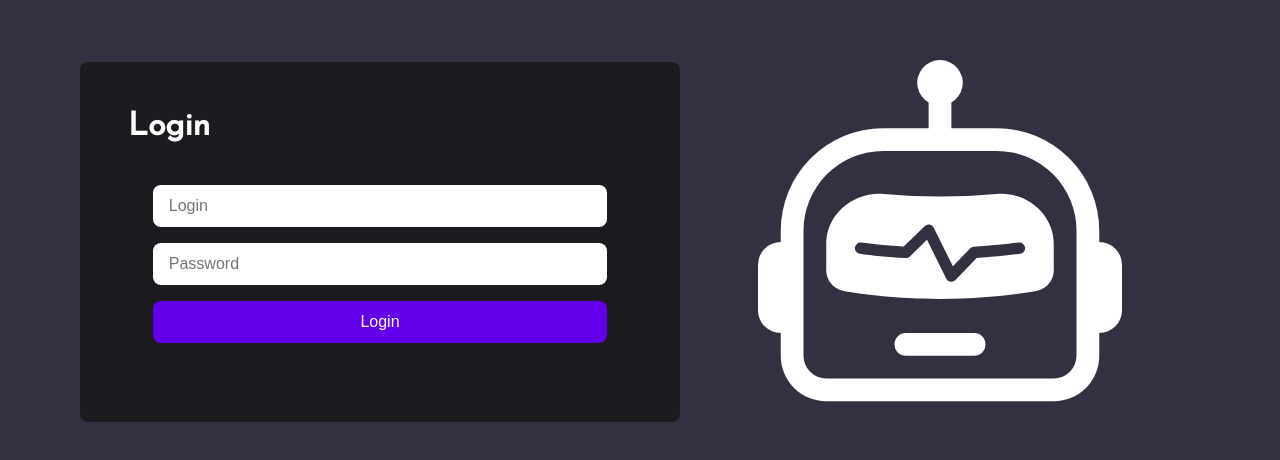
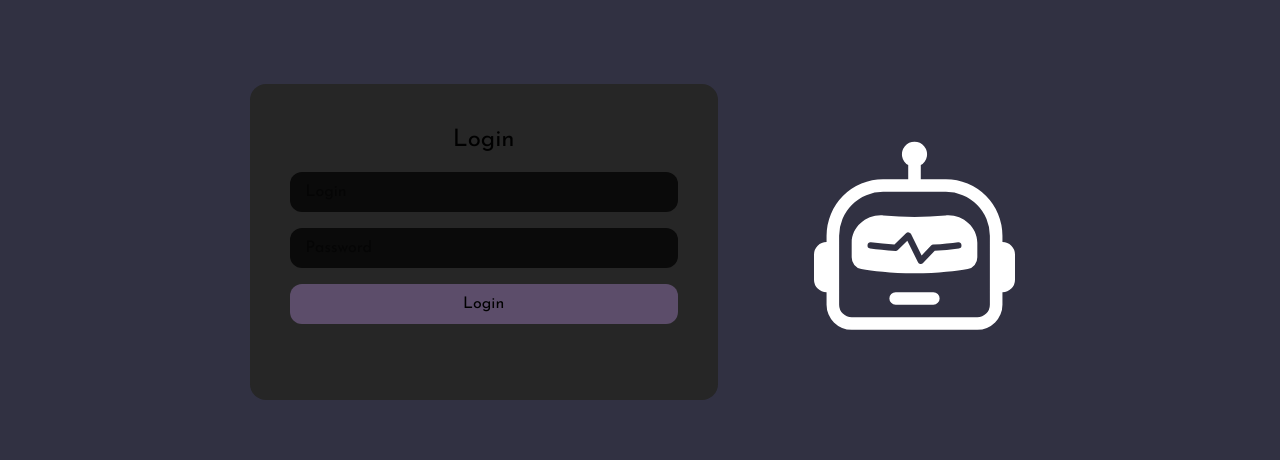
Before and after one commit to wiktormalyska/technologia-cyborga, a React (Vite) app in the folder frontend/: page /login in a window 1280 px wide. Shown: the part 158-618 px from the top of the page. Built offline with nearby package versions, Linux system fonts and the light colour scheme.

Commit message:
migrate style to tailwindcss

```diff
--- a/frontend/index.html
+++ b/frontend/index.html
@@ -6,8 +6,8 @@
     <meta name="viewport" content="width=device-width, initial-scale=1.0" />
     <title>Technologia Cyborga</title>
   </head>
-  <body>
-    <div id="root"></div>
+  <body class="w-full h-[100vh]">
+    <div id="root" class="w-full h-[100vh]"></div>
     <script type="module" src="/src/main.jsx"></script>
   </body>
 </html>
--- a/frontend/package.json
+++ b/frontend/package.json
@@ -10,6 +10,7 @@
     "preview": "vite preview"
   },
   "dependencies": {
+    "@tailwindcss/vite": "^4.0.8",
     "@tanstack/react-query": "^5.64.2",
     "jwt-decode": "^4.0.0",
     "react": "^18.3.1",
@@ -23,12 +24,16 @@
     "@eslint/js": "^9.13.0",
     "@types/react": "^18.3.12",
     "@types/react-dom": "^18.3.1",
+    "@types/tailwindcss": "^3.0.11",
     "@vitejs/plugin-react": "^4.3.3",
+    "autoprefixer": "^10.4.20",
     "eslint": "^9.13.0",
     "eslint-plugin-react": "^7.37.2",
     "eslint-plugin-react-hooks": "^5.0.0",
     "eslint-plugin-react-refresh": "^0.4.14",
     "globals": "^15.11.0",
+    "postcss": "^8.5.3",
+    "tailwindcss": "^4.0.8",
     "vite": "^5.4.10"
   }
 }
--- a/frontend/src/components/BasePage.tsx
+++ b/frontend/src/components/BasePage.tsx
@@ -1,5 +1,4 @@
 import styled from "styled-components"
-import colorPalette from "../values/colorPalette";
 
 interface BasePageProps {
     children?: React.ReactNode;
@@ -12,72 +11,33 @@ interface BasePageProps {
 }
 
 export const BasePage =
-    ({ children, title, description, maximum_width, maximum_height, side_spacing, justifyContent,  ...props }:
+    ({children, title, description, maximum_width, maximum_height, side_spacing, justifyContent, ...props}:
          BasePageProps & React.HTMLAttributes<HTMLDivElement>) => {
         const header = () => {
             if (!title) return null;
             return (
-            <Header>
-                <Title>{title}</Title>
-                {description && <Description>{description}</Description>}
-            </Header>
+                <div className={"w-full p-1 text-center bg-primary rounded-xl mb-1"}>
+                    <div className={"text-2xl text-center font-bold text-text"}
+                    >
+                        {title}
+                    </div>
+
+                    {description && <div className={"text-xl text-center text-secondaryText"}
+                    >
+                        {description}
+                    </div>}
+                </div>
             );
         };
 
         return (
-        <PageBody maximum_width={maximum_width} maximum_height={maximum_height} side_spacing={side_spacing} justify_content={justifyContent}>
+            <div className={"w-full h-full flex flex-col items-center " +
+                    justifyContent || "center" +
+                    side_spacing || "0"
+                }
+            >
                 {header()}
-            <Body className={props.className}>{children}</Body>
-        </PageBody>
+                <div className={props.className+ " flex flex-wrap gap-1 w-full justify-center"}>{children}</div>
+            </div>
         );
     };
-
-interface PageBodyProps {
-    maximum_width?: string;
-    maximum_height?: string;
-    side_spacing?: string;
-    justify_content? : string;
-}
-
-const PageBody = styled.div<PageBodyProps>`
-    width: 100%;
-    height: 100%;
-    display: flex;
-    flex-direction: column;
-    align-items: center;
-    justify-content: ${(props) => props.justify_content || "center"};
-    padding: ${(props) => props.side_spacing || "0"};
-    @media (max-width: ${(props) => props.maximum_width || "768px"}) {
-        padding: 1rem;
-    }
-`;
-
-const Title = styled.h1`
-    font-size: 2.5rem;
-    text-align: center;
-    font-weight: bold;
-    color: ${colorPalette.text.hex};
-`;
-
-const Description = styled.p`
-    font-size: 1.2rem;
-    text-align: center;
-    color: ${colorPalette.secondaryText.hex};
-`;
-
-const Header = styled.div`
-    width: 100%;
-    padding: 1rem;
-    text-align: center;
-    background-color: ${colorPalette.primary.hex};
-    border-radius: 8px;
-    margin-bottom: 1rem;
-`;
-
-const Body = styled.div`
-    display: flex;
-    flex-wrap: wrap;
-    gap: 1rem;
-    width: 100%;
-    justify-content: center;
-`;
--- a/frontend/src/components/Footer.tsx
+++ b/frontend/src/components/Footer.tsx
@@ -1,10 +1,9 @@
 import * as React from 'react';
 import styled from 'styled-components';
 import {Link} from "react-router-dom";
-import colorPalette from "../values/colorPalette";
 
 const FooterWrapper = styled.footer`
-    background-color: ${colorPalette.buttonBackground.hex};
+    background-color: #100F10;
     color: white;
     text-align: center;
     padding: 1rem 0;
--- a/frontend/src/index.css
+++ b/frontend/src/index.css
@@ -1,21 +1,25 @@
 @import url('https://fonts.googleapis.com/css2?family=Josefin+Sans:ital');
+@import "tailwindcss";
+
 :root {
     font-family: Josefin Sans, sans-serif;
 }
 
-* {
-    box-sizing: border-box;
-    margin: 0;
-    padding: 0;
-}
-
-body, #root {
-    width: 100%;
-    height: 100vh;
-
-}
 
 a {
     text-decoration: none;
-    color: white;
+    color: var(--color-text);
 }
+
+@theme {
+  --color-primary: #2C2333;
+  --color-secondary: #383040;
+  --color-accent: #FFFFFF;
+  --color-text: #D0D0D0;
+  --color-secondaryText: #D0D0D0;
+  --color-pageBackground: #313142;
+  --color-inputBackground: #31293A;
+  --color-buttonBackground: #453651;
+  --color-border: #5C4D6A;
+  --color-highlight: #100F10;
+}
--- a/frontend/src/pages/LoginPage.tsx
+++ b/frontend/src/pages/LoginPage.tsx
@@ -6,10 +6,9 @@ import {loginUser} from "../hooks/useLogin";
 import {useCookies} from "react-cookie";
 // @ts-ignore
 import robotIcon from '../assets/icons/robot.svg'
-import colorPalette from "../values/colorPalette";
 
 export const LoginPage = () => {
-    const { login } = useAuth()
+    const {login} = useAuth()
     const [username, setUsername] = useState("")
     const [password, setPassword] = useState("")
     const [error, setError] = useState("")
@@ -17,7 +16,7 @@ export const LoginPage = () => {
     const [cookies] = useCookies(["token"])
 
     useEffect(() => {
-        cookies.token? login(cookies.token) : null
+        cookies.token ? login(cookies.token) : null
     }, []);
 
     const handleLogin = () => {
@@ -25,12 +24,13 @@ export const LoginPage = () => {
             username: username,
             password: password
         }
+
         interface response {
             accessToken: string
         }
 
         getToken({body}, {
-            onSuccess: (data:response) => {
+            onSuccess: (data: response) => {
                 login(data.accessToken)
             },
             onError: (error) => {
@@ -40,134 +40,28 @@ export const LoginPage = () => {
     }
 
     return (
-        <LoginContainer>
-            <LoginComponent>
-                <LoginHeader>
-                    <Text>Login</Text>
-                </LoginHeader>
-                <LoginSection>
-                    <Input placeholder="Login" value={username} onChange={(e) => setUsername(e.target.value)}></Input>
-                    <Input placeholder="Password" type="password" value={password} onChange={(e) => setPassword(e.target.value)}></Input>
-                    <LoginButton type="button" value="Login" onClick={handleLogin}/>
-                </LoginSection>
-                <ErrorSection>
-                    {error && <ErrorText>{error}</ErrorText>}
-                </ErrorSection>
-            </LoginComponent>
-            <LogoSection>
-                <img src={robotIcon} alt="Robot" />
-            </LogoSection>
-        </LoginContainer>
+        <div className={"w-full h-full flex justify-center items-center bg-pageBackground"}>
+            <div className={"flex flex-row items-center gap-20"}>
+                <div className={"flex flex-col w-full gap-4 items-center " +
+                    "bg-neutral-800 rounded-2xl p-10"}>
+                    <div className={"text-2xl"}>Login</div>
+                    <input placeholder="Login" value={username}
+                           className={"bg-neutral-950 p-2 pl-4 w-full rounded-xl"}
+                           onChange={(e) => setUsername(e.target.value)}></input>
+                    <input placeholder="Password" type="password" value={password}
+                           className={"bg-neutral-950 p-2 pl-4 w-full rounded-xl"}
+                           onChange={(e) => setPassword(e.target.value)}></input>
+                    <input type="button" value="Login"
+                           className={"bg-border p-2 w-full rounded-xl"}
+                           onClick={handleLogin}/>
+                    <div className={(error || "hidden")+"flex flex-col justify-center items-center w-full gap-4 h-5 text-red-500"}>
+                        {error && <div>{error}</div>}
+                    </div>
+                </div>
+                <div className={"w-[420px] h-[420px]"}>
+                    <img src={robotIcon} alt="Robot" className={"h-full w-full p-4"}/>
+                </div>
+            </div>
+        </div>
     )
 }
-
-const LoginContainer = styled.div`
-    display: flex;
-    flex-direction: row;
-    width: 100%;
-    height: 100%;
-    padding: 5rem;
-    box-sizing: border-box;
-    align-content: center;
-    align-items: center;
-    overflow: hidden;
-    justify-content: center;
-    background-color: ${colorPalette.pageBackground.hex};
-`
-
-const LoginComponent = styled(BasePage)`
-    gap: 10px;
-    display: flex;
-    flex-direction: column;
-    align-content: center;
-    align-items: center;
-    background-color: #1d1b20;
-    width: 600px;
-    height: 360px;
-    padding: 1rem;
-    border-radius: 0.5rem;
-    color: white;
-`
-
-const LoginHeader = styled.div`
-    display: flex;
-    flex-direction: row;
-    align-items: flex-start;
-    margin-bottom: 2rem;
-    width: 100%;
-`
-
-const LoginSection = styled.div`
-    display: flex;
-    flex-direction: column;
-    justify-content: center;
-    align-items: center;
-    width: 100%;
-    gap: 1rem;
-`
-
-const ErrorSection = styled(LoginSection)`
-    height: 20px;
-`
-
-const LogoSection = styled(LoginComponent)`
-    width: 420px;
-    height: 420px;
-    background-color: rgba(255,255,255,0);
-
-    img {
-        height: 100%;
-        width: 100%;
-        padding: 12px;
-    }
-`
-
-const Text = styled.span`
-    padding-left: 2rem;
-    text-align: left;
-    font-weight: 700;
-    font-size: 2rem;
-    width: 100%;
-`
-
-const Input = styled.input`
-    width: 80%;
-    height: 42px;
-    padding: 5px 5px 5px 1rem;
-    border-radius: 0.5rem;
-    border: none;
-    gap: 1rem;
-    font-size: 1rem;
-`
-
-const LoginButton = styled(Input)`
-    background-color: #6200ea;
-    padding: 0;
-    border: none;
-    color: white;
-
-    &:hover {
-        background-color: #5200c6;
-        cursor: pointer;
-    }
-`
-
-const ErrorText = styled.span`
-    color: red;
-    font-size: 0.9rem;
-    margin-top: 10px;
-
-    animation: slideIn 0.3s ease;
-
-    @keyframes slideIn {
-        from {
-            opacity: 0;
-            transform: translateY(-10px);
-        }
-
-        to {
-            opacity: 1;
-            transform: translateY(0);
-        }
-    }
-`;
--- a/frontend/vite.config.js
+++ b/frontend/vite.config.js
@@ -1,10 +1,11 @@
 import { defineConfig } from 'vite'
 import react from '@vitejs/plugin-react'
 import svgr from 'vite-plugin-svgr';
+import tailwindcss from '@tailwindcss/vite'
 
 // https://vite.dev/config/
 export default defineConfig({
-  plugins: [react(), svgr()],
+  plugins: [react(), svgr(), tailwindcss()],
   server: {
     port: 3000,
   }
```
Also changed, not shown: frontend/src/components/MainLayout.tsx (+6 -26 lines), frontend/src/pages/ProfilePage.tsx (+47 -130 lines), frontend/src/values/colorPalette.tsx (deleted, +0 -18 lines), 1 other file (tests, documents, lock files or other folders). Lines whose indentation alone changed are shown as unchanged.
